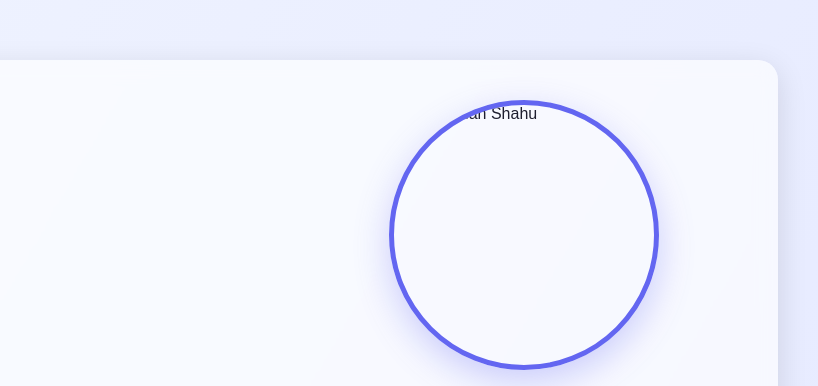
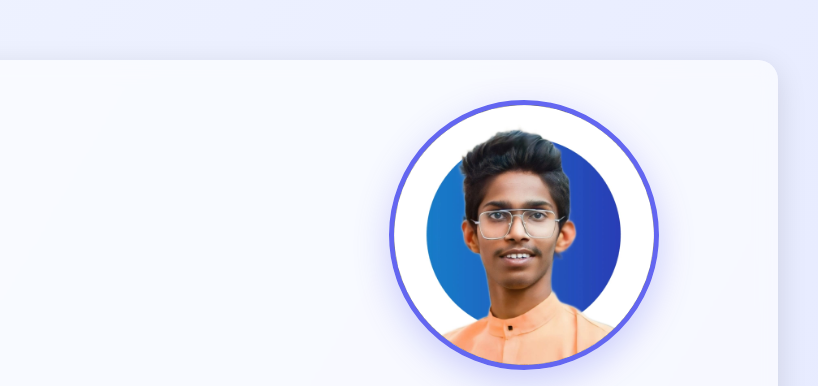
Before and after one commit to anshumansahu12/My-Portfolio, a plain HTML site: page about.html in a window 1280 px wide. Shown: the top 386 px of the page, 462-1280 px from the left. Drawn offline with Linux system fonts and the light colour scheme.

Commit message:
Update about.html

```diff
--- a/about.html
+++ b/about.html
@@ -93,7 +93,7 @@
 
       <!-- RIGHT: PROFILE IMAGE -->
       <div class="right-section">
-        <img src="images/anshuman.jpg" alt="Anshuman Shahu" class="profile-img" />
+        <img src="anshuman.jpg" alt="Anshuman Shahu" class="profile-img" />
       </div>
     </div>
   </div>
```
